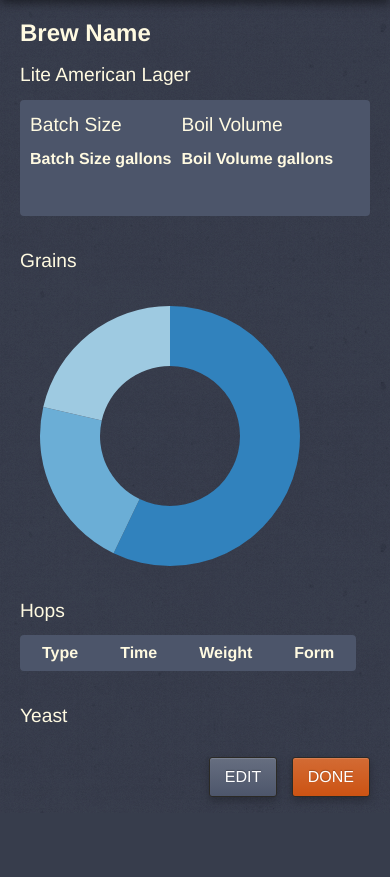
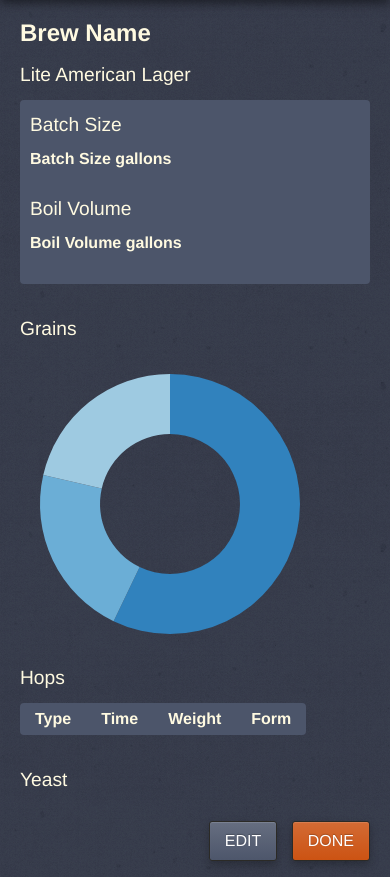
Before and after one commit to kfrank/BrewApp, a PHP site: page /view.php in a window 390 px wide. Shown: the part 53-930 px from the top of the page. Before the commit the page ends 862 px from the top, so only its background shows below. Run offline with PHP 8.4, Linux system fonts and the light colour scheme; lists and menus that the app fills with data are empty; style sheets or scripts are compiled from the project's sources; some libraries are stand-ins or nearby versions.

Commit message:
view styles

```diff
--- a/_/css/application.css
+++ b/_/css/application.css
@@ -265,15 +265,17 @@ ul.brew-list {
 }
 .contain table {
   padding: 0;
+  border-collapse: collapse;
+  border-spacing: 0;
 }
 .contain table th,
 .contain table td {
-  padding: 7px 20px;
-  border-spacing: 0;
-  border-collapse: collapse;
+  padding: 12px 18px;
+  border: 0;
+  text-align: left;
 }
 .contain table tr:nth-child(odd) {
-  background: #626c87;
+  background: #576178;
 }
 .contain table thead tr:nth-child(odd) {
   background: transparent;
@@ -468,3 +470,17 @@ input.backless:focus {
 .view #grains .contain {
   float: left;
 }
+@media screen and (min-width: 1px) and (max-width: 400px) {
+  select {
+    max-width: 320px;
+  }
+  .contain table tr,
+  .contain table th {
+    padding: 7px 15px;
+  }
+}
+@media screen and (max-width: 860px) {
+  .control-group {
+    float: none;
+  }
+}
--- a/_/css/application.less
+++ b/_/css/application.less
@@ -246,17 +246,19 @@ ul.brew-list {
 }
 .contain table {
   padding: 0;
+  border-collapse:collapse;
+  border-spacing: 0;
 
   th, td {
-    padding: 7px 20px;
-    border-spacing: 0;
-    border-collapse: collapse;
+    padding: 12px 18px;
+
+    border: 0;
+    text-align: left;
   }
 
   tr {
-
     &:nth-child(odd) {
-      background: lighten(#373D4C, 20%);
+      background: lighten(#373D4C, 15%);
     }
   }
 
@@ -435,3 +437,17 @@ input.backless {
 .view {
   .grainsdonut, #grains .contain { float: left;}
 }
+
+
+@media screen and (min-width: 1px) and (max-width:400px) {
+  select {max-width: 320px;}
+
+  .contain table tr, .contain table th {
+    padding: 7px 15px;
+  }
+}
+@media screen and (max-width:860px) {
+  .control-group {
+    float:none;
+  }
+}
--- a/view.php
+++ b/view.php
@@ -186,9 +186,9 @@ $data = '';
 		<h2>Yeast</h2>
 		<div class="contain" data-bind="foreach:data.yeasts">
 		<div class="row panel">
-			<div class="control-group">
+			<h2>
 				<span data-bind="text:type"></span>
-			</div>
+			</h2>
 	</div><!-- /panel -->
 		</div>
 	</section><!-- /yeast -->
```
